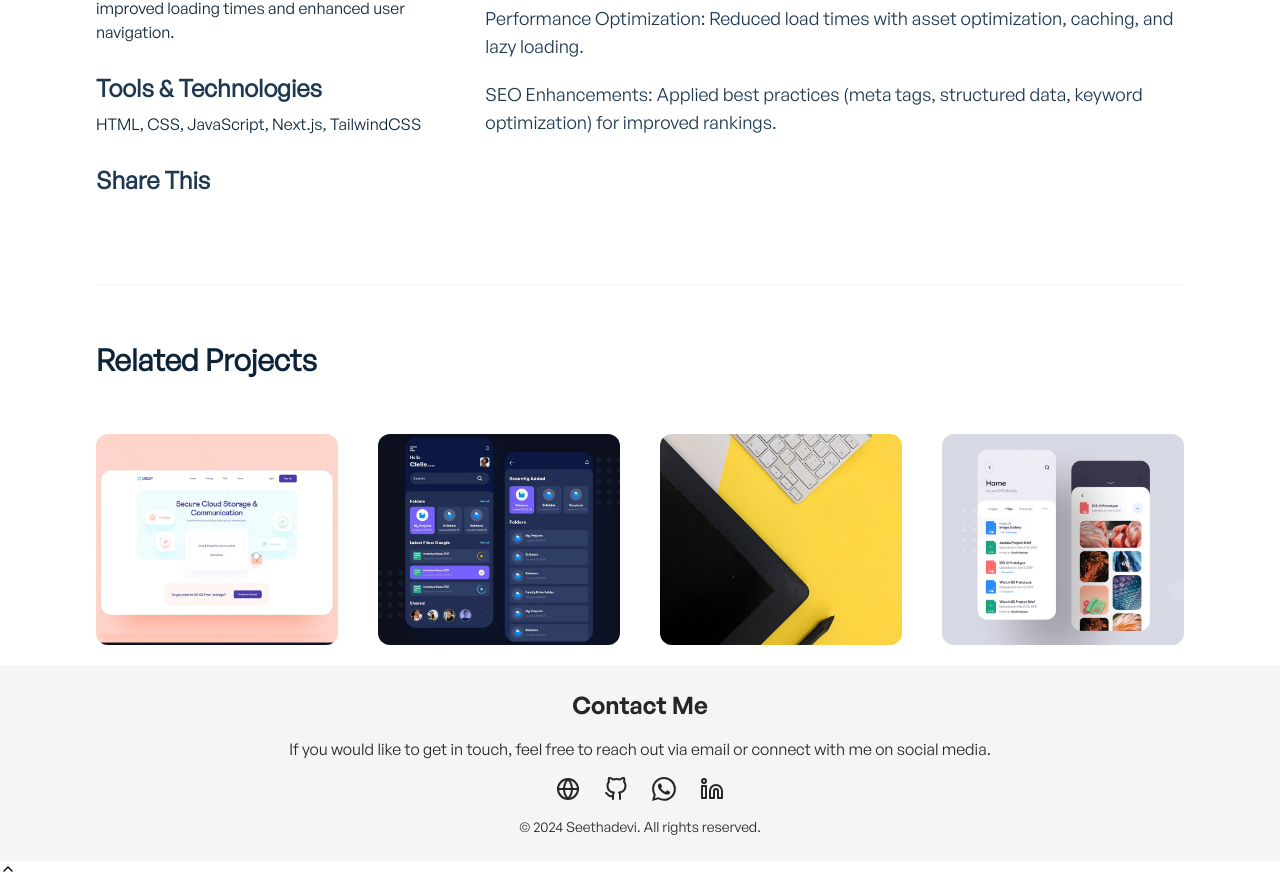
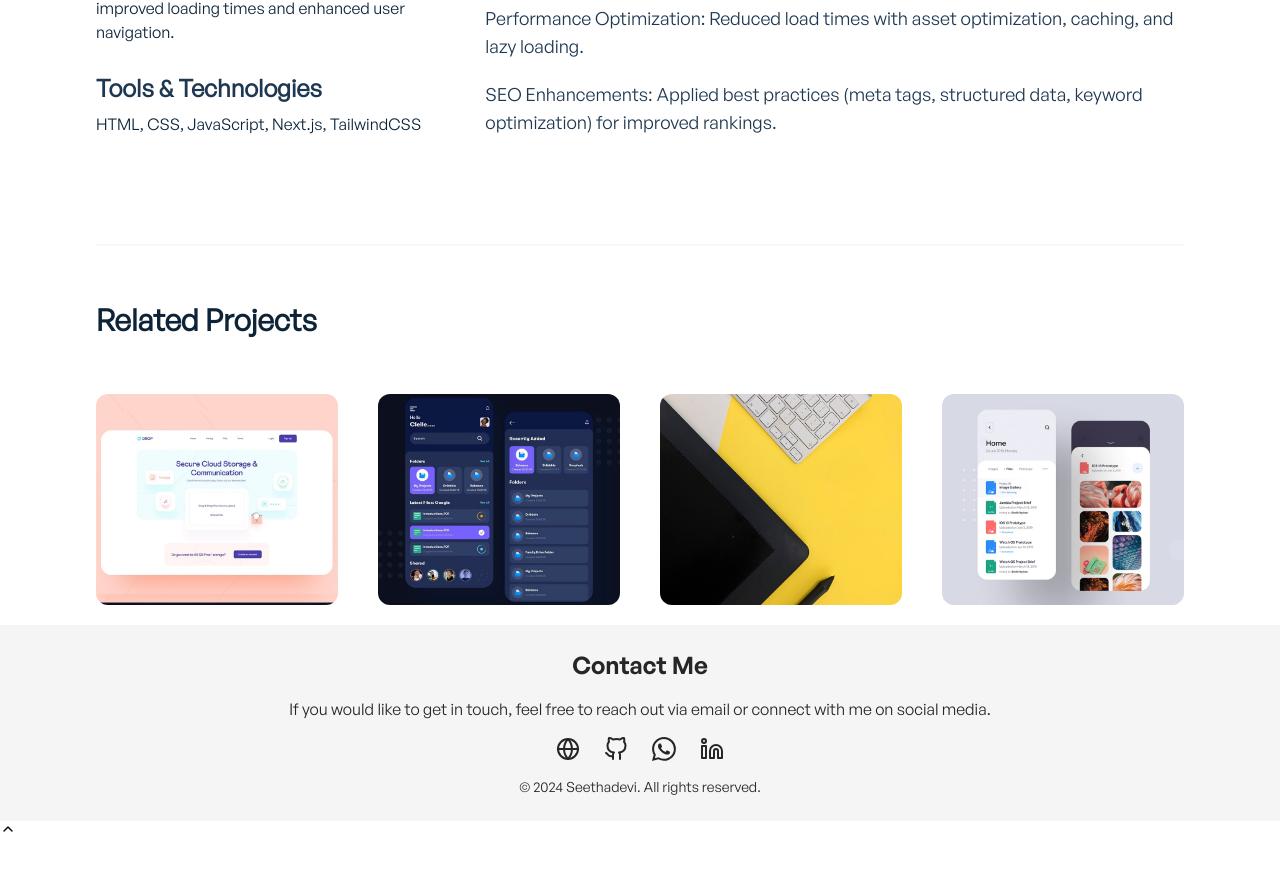
Before and after one commit to seetha-devi/my-portfolio, a Next.js app: page /projects/1 in a window 1280 px wide. Shown: the part 933-1810 px from the top of the page. After the commit the page ends 1770 px from the top, so only its background shows below. Built offline with nearby package versions, Linux system fonts and the light colour scheme.

Commit message:
removed the share this content

```diff
--- a/data/projectsData.js
+++ b/data/projectsData.js
@@ -93,7 +93,7 @@ export const projectsData = [
 						'SEO Enhancements: Applied best practices (meta tags, structured data, keyword optimization) for improved rankings.',
 				},
 			],
-			SocialSharingHeading: 'Share This',
+
 
 		},
 	},
@@ -181,7 +181,7 @@ export const projectsData = [
 
 				},
 			],
-			SocialSharingHeading: 'Share This',
+
 
 		},
 	},
@@ -265,7 +265,6 @@ export const projectsData = [
 				}
 
 			],
-			SocialSharingHeading: 'Share This',
 
 		},
 	},
@@ -350,7 +349,6 @@ export const projectsData = [
 
 				}
 			],
-			SocialSharingHeading: 'Share This',
 
 		},
 	},
@@ -378,7 +376,7 @@ export const projectsData = [
 			},
 			{
 				id: uuidv4(),
-				title: 'WeTalk Social Application',
+				title: 'Global Blockchain Bussines Counsil',
 				img: '/images/mobile-project-2.jpg',
 			},
 		],
@@ -440,7 +438,7 @@ export const projectsData = [
 				},
 
 			],
-			SocialSharingHeading: 'Share This',
+
 		},
 	},
 	{
@@ -524,7 +522,7 @@ export const projectsData = [
 				},
 
 			],
-			SocialSharingHeading: 'Share This',
+
 
 		},
 	},
--- a/pages/projects/[id].jsx
+++ b/pages/projects/[id].jsx
@@ -107,30 +107,7 @@ function ProjectSingle(props) {
 						</p>
 					</div>
 
-					{/* Single project social sharing */}
-					<div>
-						<p className="font-general-regular text-2xl font-semibold text-ternary-dark dark:text-ternary-light mb-2">
-							{props.project.ProjectInfo.SocialSharingHeading}
-						</p>
-						{/* <div className="flex items-center gap-3 mt-5">
-							{props.project.ProjectInfo.SocialSharing.map(
-								(social, index) => {
-									<Link
-										key={index}
-										href={social.url}
-										target="__blank"
-										passHref={true}
-										aria-label="Share Project"
-										className="bg-ternary-light dark:bg-ternary-dark text-gray-400 hover:text-primary-dark dark:hover:text-primary-light p-2 rounded-lg shadow-sm duration-500"
-									>
-										<span className="text-lg lg:text-2xl">
-											{social.icon}
-										</span>
-									</Link>;
-								}
-							)}
-						</div> */}
-					</div>
+
 				</div>
 
 				{/*  Single project right section details */}
```
